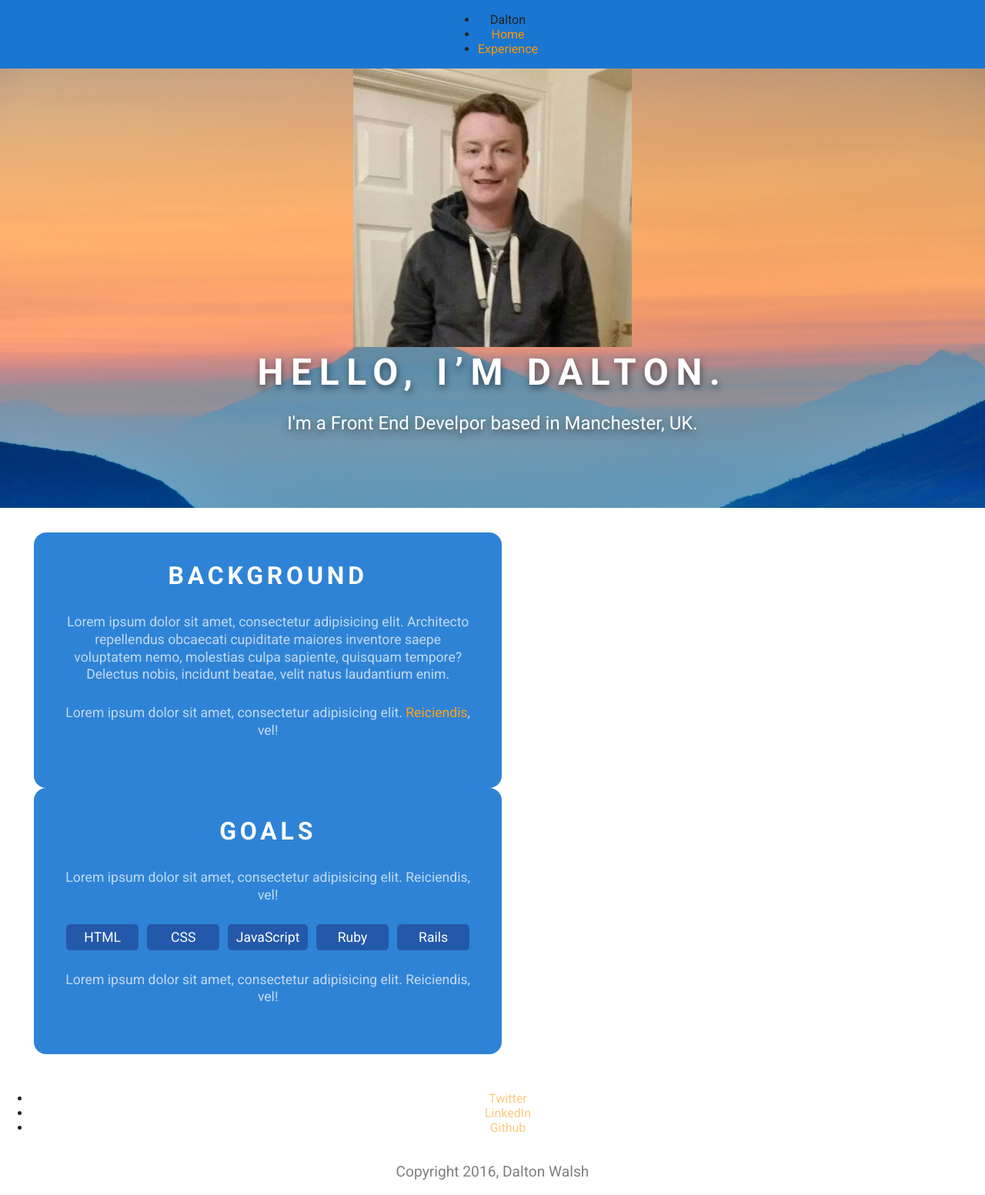
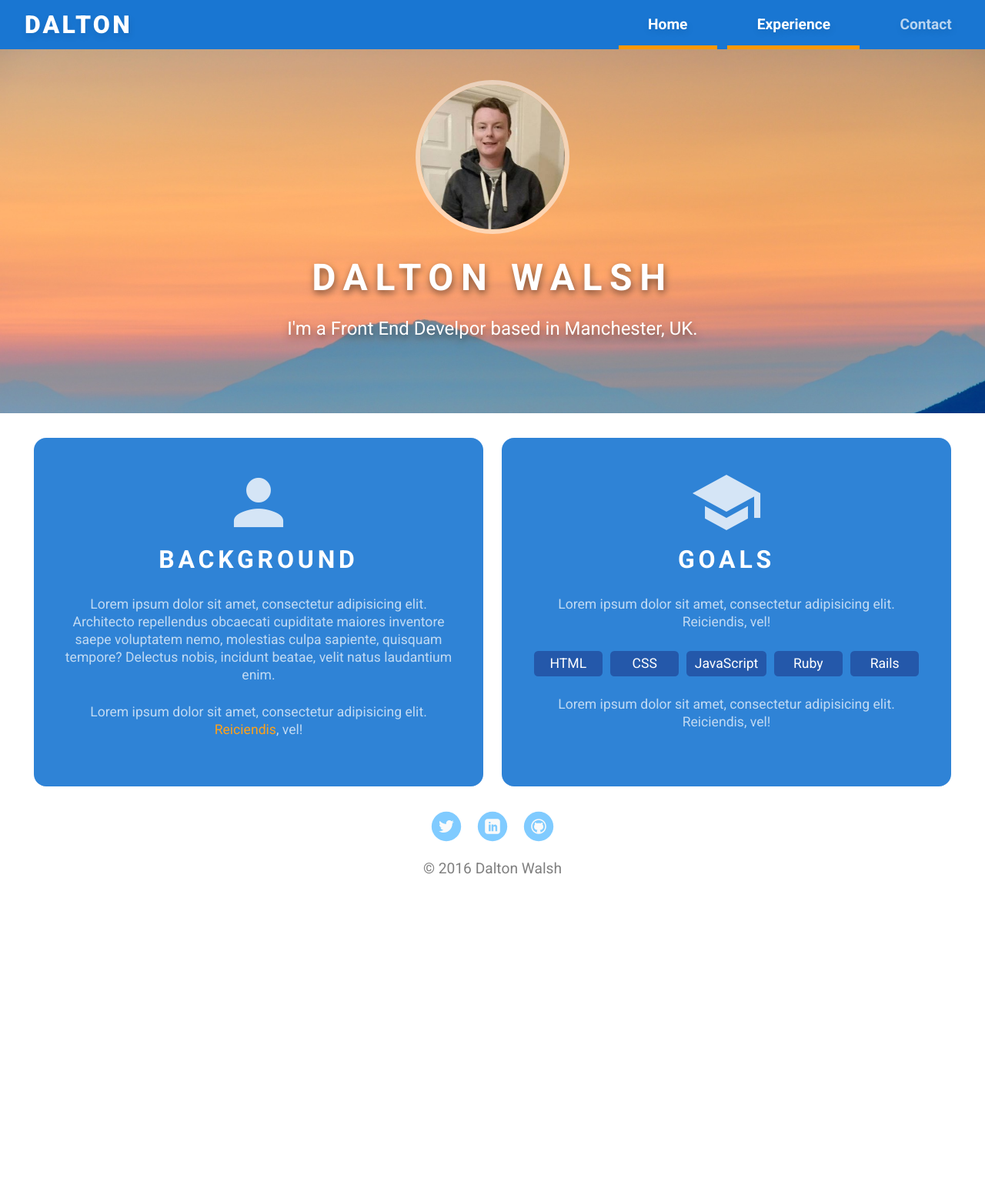
Before and after one commit to Dalton123/Project_01, a plain HTML site: page Experience.html in a window 1280 px wide. Shown: the whole page at 77% size. After the commit the page ends 1159 px from the top, so only its background shows below. Drawn offline with Linux system fonts and the light colour scheme; a web font is replaced by a local one.

```diff
--- a/Experience.html
+++ b/Experience.html
@@ -6,31 +6,35 @@
     <meta name="viewport" content="width=device-width, initial-scale=1.0">
     <link rel="stylesheet" href="styles.css">
     <link href="https://fonts.googleapis.com/css?family=Muli%7CRoboto:400,300,500,700,900" rel="stylesheet">
+    <link href="https://fonts.googleapis.com/icon?family=Material+Icons" rel="stylesheet">
   </head>
   <body>
     <!-- Navigation -->
     <div class="main-nav">
-      <ul class="nav">
-        <li class="name">Dalton</li>
-        <li><a href="index.html">Home</a></li>
-        <li><a href="Experience.html" id="current-page">Experience</a></li>
-      </ul>
+      <div id="logo">
+        <a href="index.html">Dalton</a>
+      </div>
+      <nav id="nav-links">
+        <a id="current-page" href="index.html">Home</a>
+        <a id="current-page" href="experience.html">Experience</a>
+        <a href="contact.html">Contact</a>
+      </nav>
     </div>
     <!-- Header/Hero -->
     <header>
-      <img src="images/cropped_profile.jpg" alt="Profile image of me, Dalton!" class="profile-image">
-      <h1 class="name">Hello, I’m Dalton.</h1>
-      <p class="job-title">I'm a Front End Develpor based in Manchester, UK.</p>
+      <img class="profile-pic" src="images/cropped_profile.jpg" alt="Cropped profile picture of me">
+      <h1>Dalton Walsh</h1>
+      <p>I'm a Front End Develpor based in Manchester, UK.</p>
     </header>
-    <main class="flex">
-      <!-- Left Col -->
+    <main class="main-content">
     <div class="card">
+      <i class="material-icons">person</i>
       <h2>Background</h2>
       <p>Lorem ipsum dolor sit amet, consectetur adipisicing elit. Architecto repellendus obcaecati cupiditate maiores inventore saepe voluptatem nemo, molestias culpa sapiente, quisquam tempore? Delectus nobis, incidunt beatae, velit natus laudantium enim.</p>
       <p>Lorem ipsum dolor sit amet, consectetur adipisicing elit. <a href="">Reiciendis</a>, vel!</p>
     </div>
-      <!-- Right Col -->
     <div class="card">
+      <i class="material-icons">school</i>
       <h2>Goals</h2>
       <p>Lorem ipsum dolor sit amet, consectetur adipisicing elit. Reiciendis, vel!</p>
       <ul class="skills">
@@ -45,12 +49,18 @@
     </main>
     <!-- Footer/Social-icons -->
     <footer>
-      <ul>
-        <li><a href="#" class="social twitter">Twitter</a></li>
-        <li><a href="#" class="social linkedin">LinkedIn</a></li>
-        <li><a href="#" class="social github">Github</a></li>
-      </ul>
-      <p class="copyright">Copyright 2016, Dalton Walsh</p>
+      <div class="social-icons">
+        <a href="https://twitter.com/Dalton_Walsh">
+          <img class="social" src="images/twitter.svg" alt="twitter">
+        </a>
+        <a href="https://www.linkedin.com/in/dalton-walsh-87343b99?trk=hp-identity-photo">
+          <img class="social" src="images/linkedin.svg" alt="linkedin">
+        </a>
+        <a href="https://github.com/Dalton123">
+          <img class="social" src="images/github.svg" alt="github">
+        </a>
+      </div>
+      <p class="copyright">&copy; 2016 Dalton Walsh</p>
     </footer>
   </body>
 </html>
```
Also changed, not shown: index.html (+2 -1 lines), styles.css (+15 -0 lines). Lines whose indentation alone changed are shown as unchanged.
